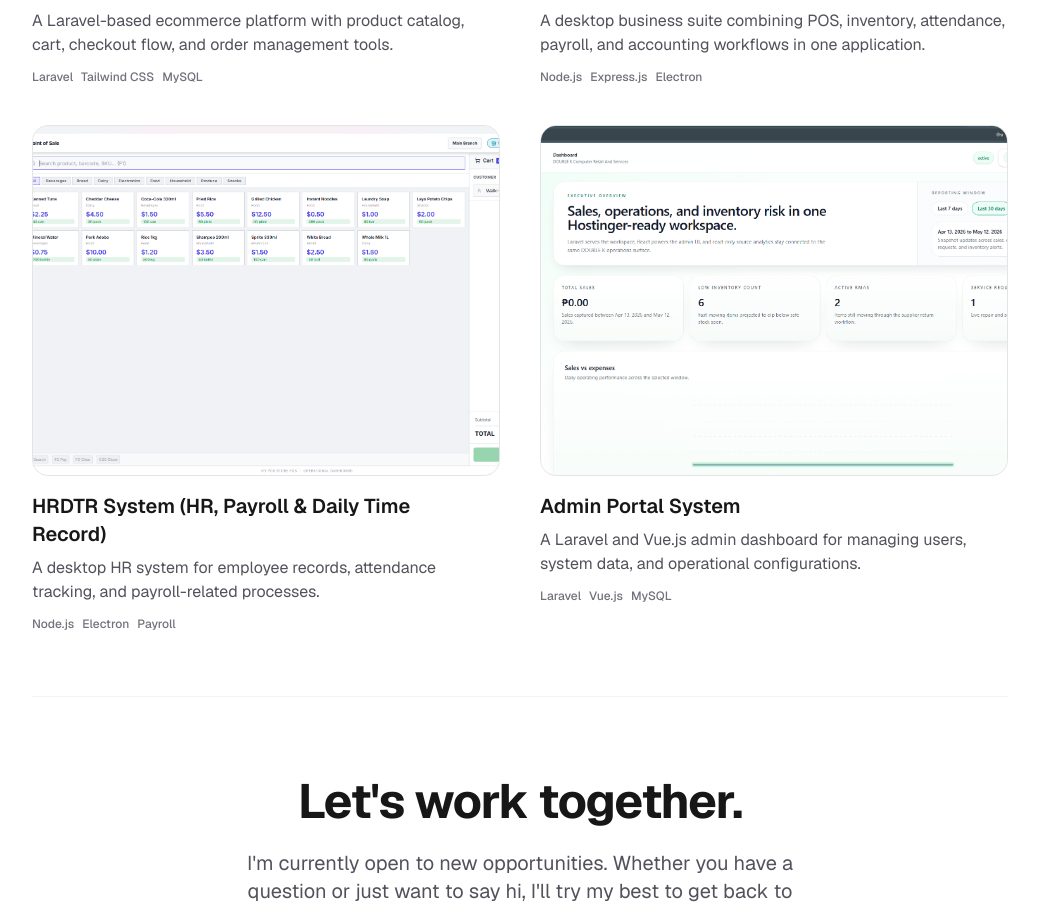
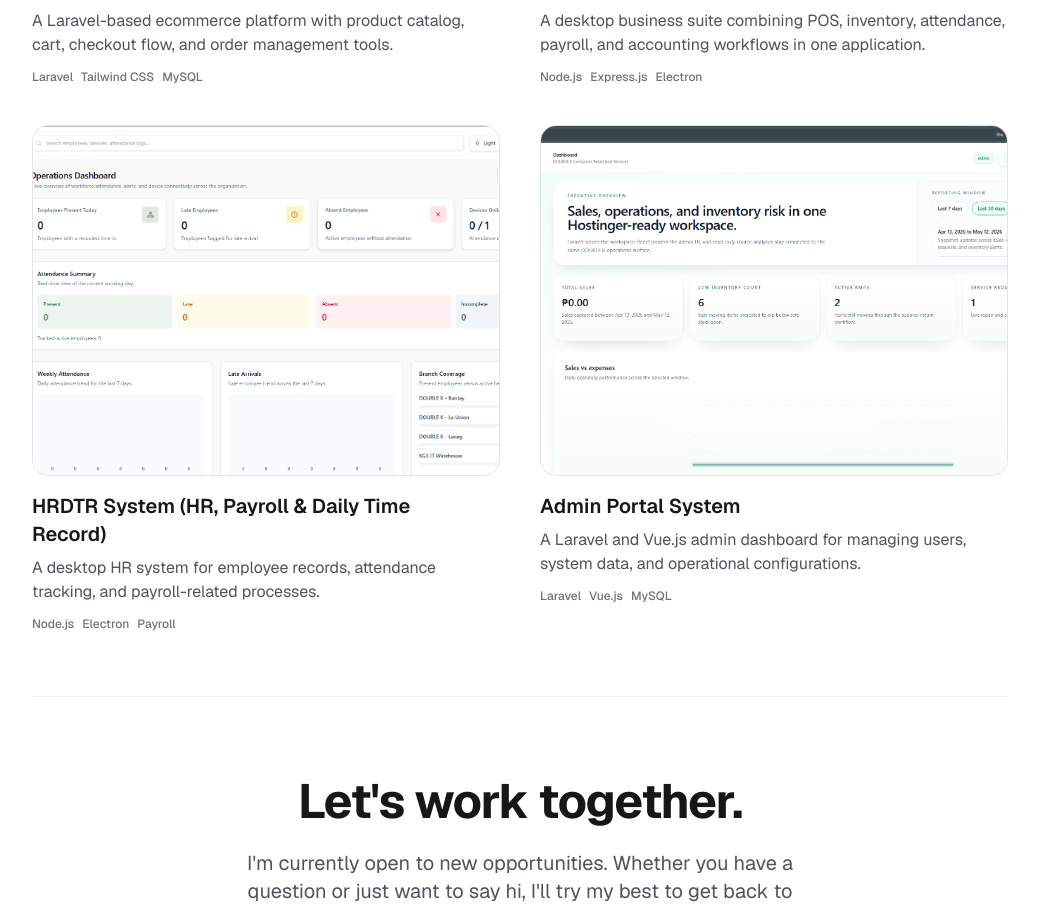
Before and after one commit to futapete/Diego, a Next.js app: page / in a window 1280 px wide. Shown: the part 2328-3237 px from the top of the page, without its empty margins (120-1159 px from the left). Built offline with nearby package versions, Linux system fonts and the light colour scheme.

Commit message:
Update HRDTR project gallery

```diff
--- a/app/data/projects.ts
+++ b/app/data/projects.ts
@@ -38,16 +38,16 @@ export const projects = [
     title: "HRDTR System (HR, Payroll & Daily Time Record)",
     description: "A desktop HR system for employee records, attendance tracking, and payroll-related processes.",
     category: "Desktop HR System",
-    image: "/projects/pos-system/dashboard.png",
+    image: "/projects/hrdtr/dashboard.png",
     screenshots: [
-      "/projects/pos-system/dashboard.png",
-      "/projects/pos-system/products.png",
-      "/projects/pos-system/suppliers.png"
+      "/projects/hrdtr/dashboard.png",
+      "/projects/hrdtr/device.png",
+      "/projects/hrdtr/login.png"
     ],
     tags: ["Node.js", "Electron", "Payroll", "Attendance Tracking"],
     link: null,
     github: null,
-    details: "Developed a desktop-based HRDTR system using Node.js and Electron to manage employee records, daily time tracking, and payroll-related workflows. The project centered on creating a practical admin interface for HR teams to monitor attendance data and handle routine personnel management tasks efficiently."
+    details: "Developed a desktop-based HRDTR system using Node.js and Electron to manage employee records, daily time tracking, biometric device connectivity, and payroll-related workflows. The project focused on a clear admin interface for HR teams to monitor attendance operations, review branch coverage, manage devices, and handle routine personnel processes efficiently."
   },
   {
     id: 4,
```
